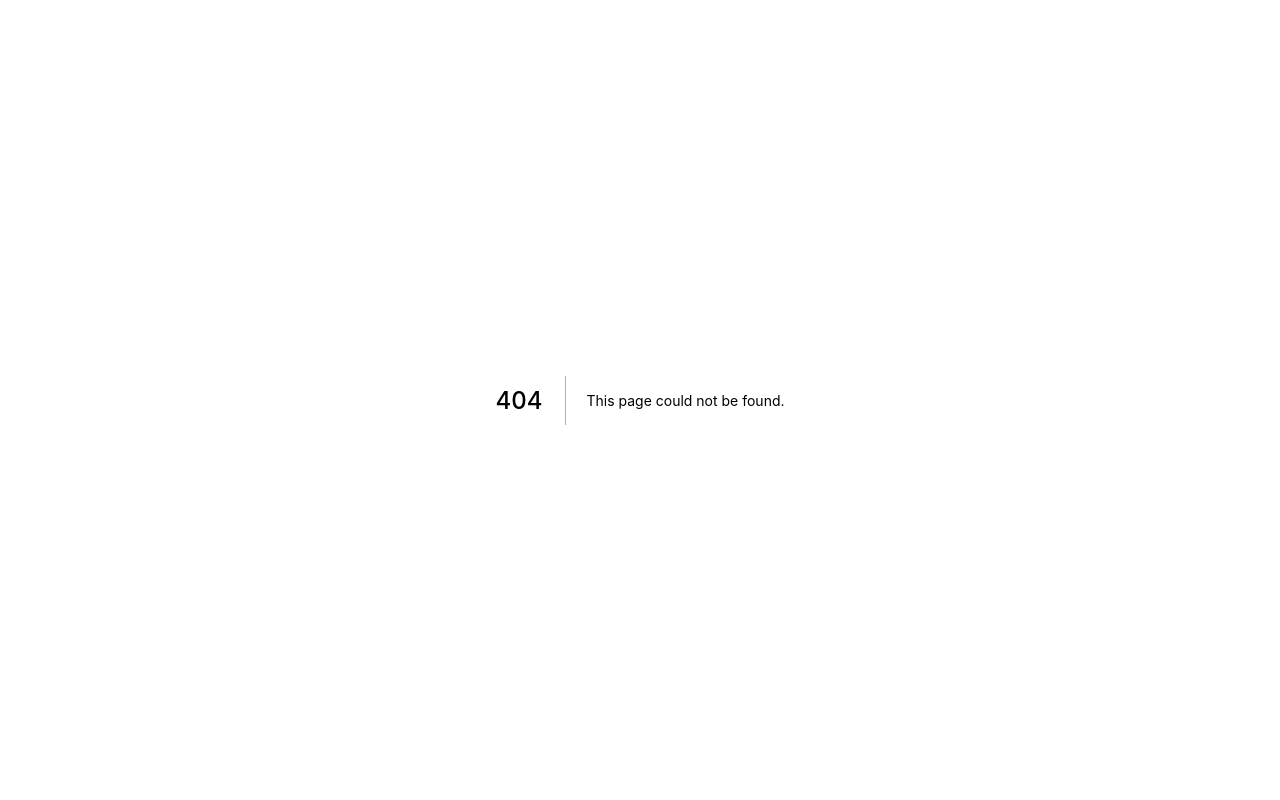
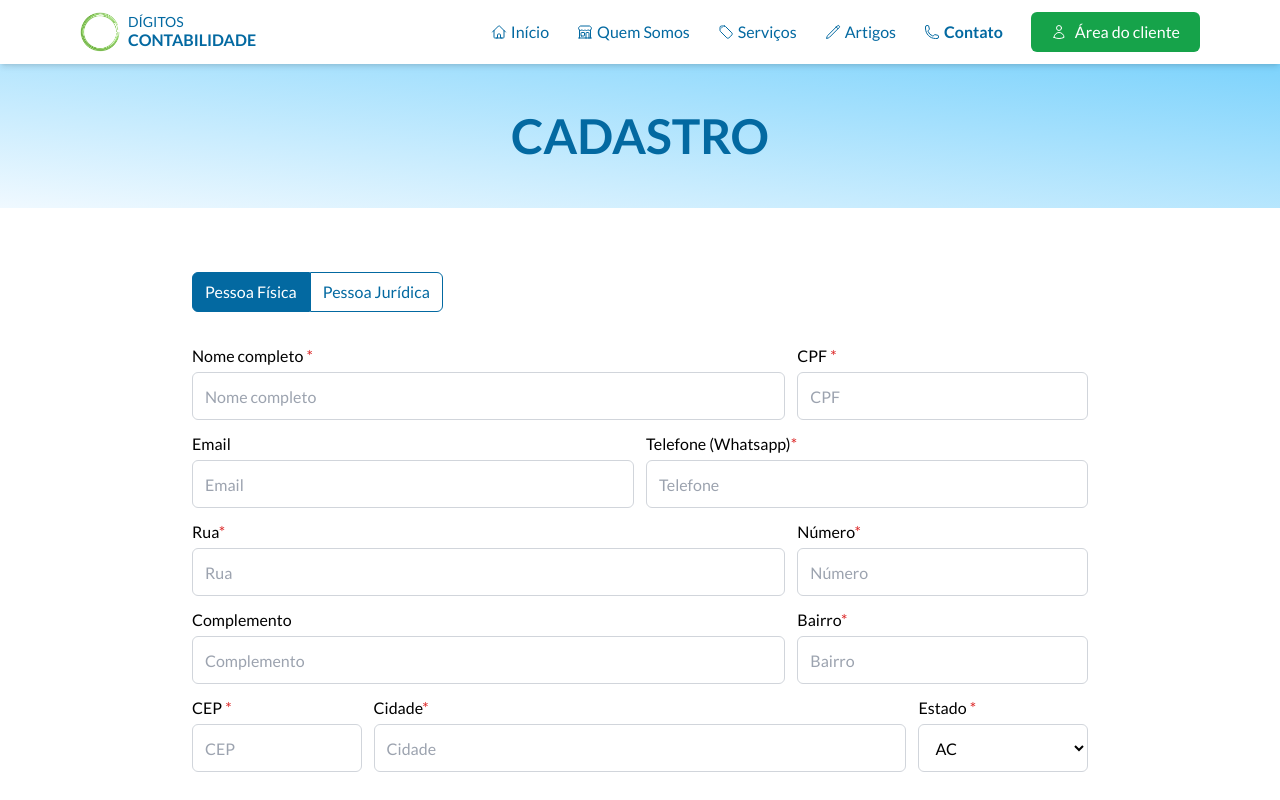
Before and after one commit to nsbbezerra/digito-contabilidade, a Next.js app: page /cadastro in a window 1280 px wide. Before the commit this address had no page. Shown: the top 800 px of the page. Built offline with nearby package versions, Linux system fonts and the light colour scheme.

Commit message:
add form of register client

```diff
--- a/components/Menu.tsx
+++ b/components/Menu.tsx
@@ -80,10 +80,12 @@ export default function Menu() {
               <ArrowRightOnRectangleIcon className="w-4 h-4" />
               Login
             </DropdownMenu.Item>
-            <DropdownMenu.Item className="text-gray-800 py-1 px-2 rounded-md flex items-center gap-2 hover:bg-sky-700 cursor-pointer hover:text-white active:bg-sky-800 focus:outline-none focus:ring-2 focus:ring-sky-500">
-              <InboxArrowDownIcon className="w-4 h-4" />
-              Cadastre-se
-            </DropdownMenu.Item>
+            <Link href={"/cadastro"} passHref>
+              <DropdownMenu.Item className="text-gray-800 py-1 px-2 rounded-md flex items-center gap-2 hover:bg-sky-700 cursor-pointer hover:text-white active:bg-sky-800 focus:outline-none focus:ring-2 focus:ring-sky-500">
+                <InboxArrowDownIcon className="w-4 h-4" />
+                Cadastre-se
+              </DropdownMenu.Item>
+            </Link>
             <DropdownMenu.Item className="text-gray-800 py-1 px-2 rounded-md flex items-center gap-2 hover:bg-sky-700 cursor-pointer hover:text-white active:bg-sky-800 focus:outline-none focus:ring-2 focus:ring-sky-500">
               <IdentificationIcon className="w-4 h-4" />
               Meus dados
--- a/package.json
+++ b/package.json
@@ -11,15 +11,18 @@
   "dependencies": {
     "@heroicons/react": "^2.0.0",
     "@radix-ui/react-dropdown-menu": "^1.0.0",
+    "@radix-ui/react-toggle-group": "^1.0.0",
     "next": "12.2.5",
     "react": "18.2.0",
     "react-dom": "18.2.0",
+    "react-input-mask": "^2.0.4",
     "react-lottie": "^1.2.3"
   },
   "devDependencies": {
     "@types/node": "18.7.9",
     "@types/react": "18.0.17",
     "@types/react-dom": "18.0.6",
+    "@types/react-input-mask": "^3.0.1",
     "@types/react-lottie": "^1.2.6",
     "autoprefixer": "^10.4.8",
     "eslint": "8.22.0",
--- /dev/null
+++ b/pages/cadastro.tsx
@@ -0,0 +1,227 @@
+import { Fragment, useEffect, useState } from "react";
+import Footer from "../components/Footer";
+import HeaderApp from "../components/Head";
+import Menu from "../components/Menu";
+import * as ToggleGroup from "@radix-ui/react-toggle-group";
+import ReactInputMask from "react-input-mask";
+import { InboxArrowDownIcon } from "@heroicons/react/24/outline";
+
+export default function Register() {
+  const [registerMode, setRegisterMode] = useState<string>("cpf");
+
+  useEffect(() => {
+    registerMode === "" && setRegisterMode("cpf");
+  }, [registerMode]);
+
+  return (
+    <Fragment>
+      <HeaderApp title="Digitos Contabilidade | Cadastro" />
+      <Menu />
+      <div className="w-full bg-gradient-to-tr from-sky-50 to-sky-300 py-12 text-center text-5xl font-bold text-sky-700">
+        CADASTRO
+      </div>
+
+      <section className="container mx-auto px-5 sm:px-10 lg:px-0 max-w-4xl py-16">
+        <ToggleGroup.Root
+          type="single"
+          className="inline-flex mb-3"
+          onValueChange={(e) => setRegisterMode(e)}
+          value={registerMode}
+        >
+          <ToggleGroup.Item
+            value="cpf"
+            className={`${
+              registerMode === "cpf" ? "bg-sky-700 text-white" : "text-sky-700"
+            } h-10 px-3 flex items-center rounded-l-md border border-sky-700`}
+          >
+            Pessoa Física
+          </ToggleGroup.Item>
+          <ToggleGroup.Item
+            value="cnpj"
+            className={`${
+              registerMode === "cnpj" ? "bg-sky-700 text-white" : "text-sky-700"
+            } h-10 px-3 flex items-center border border-sky-700 rounded-r-md`}
+          >
+            Pessoa Jurídica
+          </ToggleGroup.Item>
+        </ToggleGroup.Root>
+
+        <div className="flex flex-col mt-5 gap-3">
+          <div className="grid grid-cols-1 md:grid-cols-3 gap-3">
+            <div className="md:col-span-2">
+              <label>
+                {registerMode === "cpf" ? "Nome completo" : "Razão social"}{" "}
+                <span className="text-red-600">*</span>
+              </label>
+              <input
+                type="text"
+                className="input"
+                placeholder={
+                  registerMode === "cpf" ? "Nome completo" : "Razão social"
+                }
+              />
+            </div>
+
+            <div>
+              <label>
+                {registerMode === "cpf" ? "CPF" : "CNPJ"}{" "}
+                <span className="text-red-600">*</span>
+              </label>
+              <ReactInputMask
+                mask={
+                  registerMode === "cpf"
+                    ? "999.999.999-99"
+                    : "99.999.999/9999-99"
+                }
+                type="text"
+                className="input"
+                placeholder={registerMode === "cpf" ? "CPF" : "CNPJ"}
+              />
+            </div>
+          </div>
+
+          <div
+            className={`grid ${
+              registerMode === "cpf"
+                ? "grid-cols-1 md:grid-cols-2"
+                : "grid-cols-1 md:grid-cols-3"
+            } gap-3`}
+          >
+            {registerMode === "cpf" ? (
+              ""
+            ) : (
+              <div>
+                <label>
+                  Nome fantasia <span className="text-red-600">*</span>
+                </label>
+                <input
+                  type="text"
+                  className="input"
+                  placeholder="Nome fantasia"
+                />
+              </div>
+            )}
+            <div>
+              <label>Email</label>
+              <input type="text" className="input" placeholder="Email" />
+            </div>
+
+            <div>
+              <label>
+                Telefone (Whatsapp)
+                <span className="text-red-600">*</span>
+              </label>
+              <ReactInputMask
+                mask={"(99) 99999-9999"}
+                type="text"
+                className="input"
+                placeholder={"Telefone"}
+              />
+            </div>
+          </div>
+
+          <div className="grid grid-cols-1 md:grid-cols-3 gap-3">
+            <div className="md:col-span-2">
+              <label>
+                Rua
+                <span className="text-red-600">*</span>
+              </label>
+              <input type="text" className="input" placeholder={"Rua"} />
+            </div>
+
+            <div>
+              <label>
+                Número
+                <span className="text-red-600">*</span>
+              </label>
+              <input type="text" className="input" placeholder={"Número"} />
+            </div>
+          </div>
+
+          <div className="grid grid-cols-1 md:grid-cols-2 lg:grid-cols-3 gap-3">
+            <div className="lg:col-span-2">
+              <label>Complemento</label>
+              <input
+                type="text"
+                className="input"
+                placeholder={"Complemento"}
+              />
+            </div>
+
+            <div>
+              <label>
+                Bairro
+                <span className="text-red-600">*</span>
+              </label>
+              <input type="text" className="input" placeholder={"Bairro"} />
+            </div>
+          </div>
+
+          <div className="grid md:grid-cols-3 lg:grid-cols-5 gap-3">
+            <div className="lg:col-span-1">
+              <label>
+                CEP <span className="text-red-600">*</span>
+              </label>
+              <ReactInputMask
+                mask={"99.999-999"}
+                type="text"
+                className="input"
+                placeholder={"CEP"}
+              />
+            </div>
+
+            <div className="lg:col-span-3">
+              <label>
+                Cidade
+                <span className="text-red-600">*</span>
+              </label>
+              <input type="text" className="input" placeholder={"Cidade"} />
+            </div>
+
+            <div className="lg:col-span-1">
+              <label>
+                Estado <span className="text-red-600">*</span>
+              </label>
+              <select className="input" placeholder="Estado">
+                <option value="AC">AC</option>
+                <option value="AL">AL</option>
+                <option value="AP">AP</option>
+                <option value="AM">AM</option>
+                <option value="BA">BA</option>
+                <option value="CE">CE</option>
+                <option value="DF">DF</option>
+                <option value="ES">ES</option>
+                <option value="GO">GO</option>
+                <option value="MA">MA</option>
+                <option value="MT">MT</option>
+                <option value="MS">MS</option>
+                <option value="MG">MG</option>
+                <option value="PA">PA</option>
+                <option value="PB">PB</option>
+                <option value="PR">PR</option>
+                <option value="PE">PE</option>
+                <option value="PI">PI</option>
+                <option value="RJ">RJ</option>
+                <option value="RN">RN</option>
+                <option value="RS">RS</option>
+                <option value="RO">RO</option>
+                <option value="RR">RR</option>
+                <option value="SC">SC</option>
+                <option value="SP">SP</option>
+                <option value="SE">SE</option>
+                <option value="TO">TO</option>
+              </select>
+            </div>
+          </div>
+
+          <button className="button-blue mt-5">
+            <InboxArrowDownIcon className="w-4 h-5" />
+            Cadastrar
+          </button>
+        </div>
+      </section>
+
+      <Footer />
+    </Fragment>
+  );
+}
--- a/styles/globals.css
+++ b/styles/globals.css
@@ -7,3 +7,15 @@
 html {
   @apply scroll-smooth;
 }
+
+.input {
+  @apply mt-1 focus:ring-sky-700 focus:border-sky-700 block w-full border-gray-300 rounded-md border px-3 focus:outline-none focus:ring-1 h-12 bg-transparent;
+}
+
+.button-green {
+  @apply h-12 flex px-5 items-center rounded-md bg-green-600 w-fit text-white gap-2 hover:bg-green-700 active:bg-green-600 focus:outline-none focus:ring-2 focus:ring-green-400;
+}
+
+.button-blue {
+  @apply h-12 flex px-5 items-center rounded-md bg-sky-700 w-fit text-white gap-2 hover:bg-sky-800 active:bg-sky-700 focus:outline-none focus:ring-2 focus:ring-sky-500;
+}
```
Also changed, not shown: 1 other file (tests, documents, lock files or other folders).
